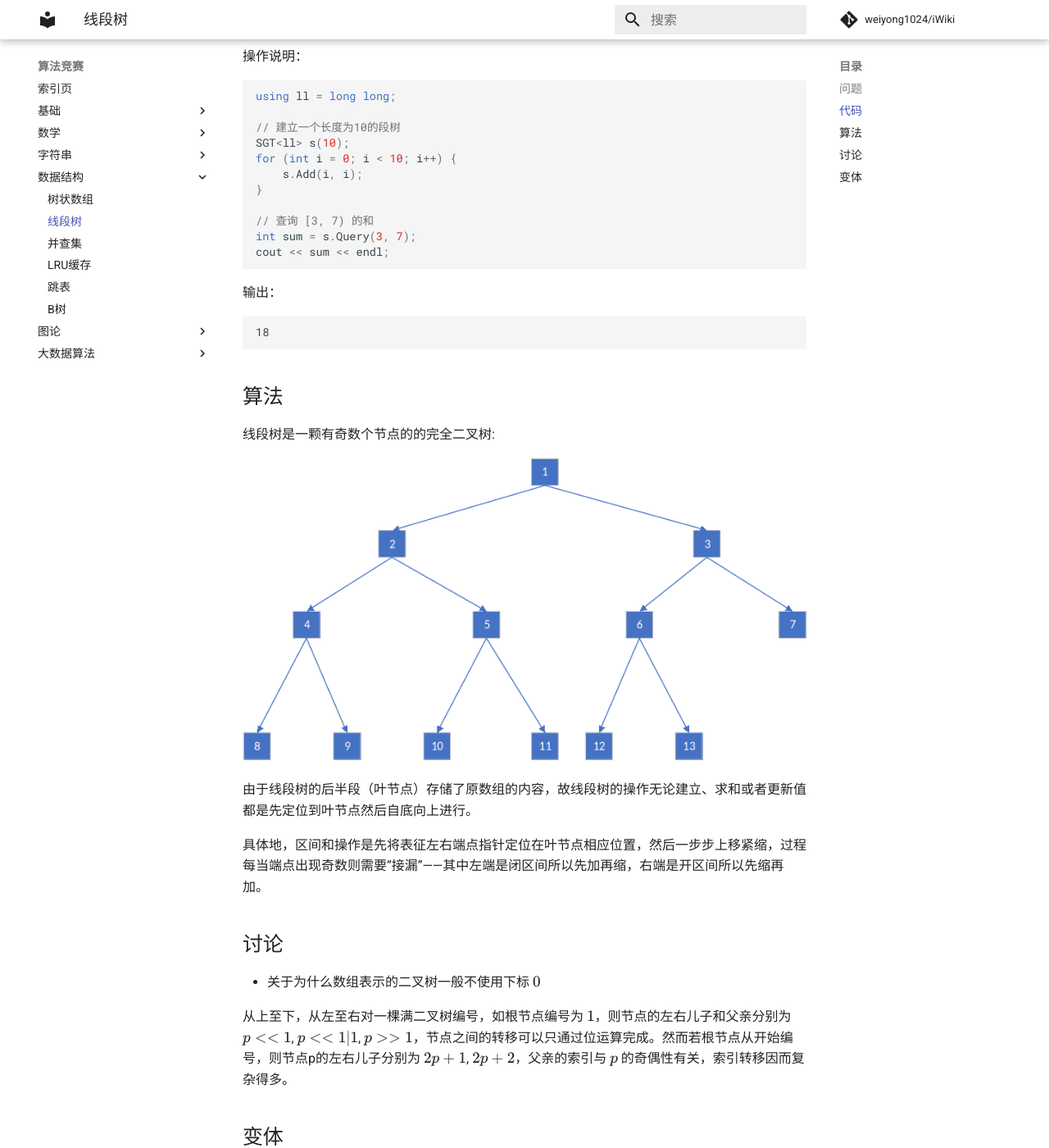
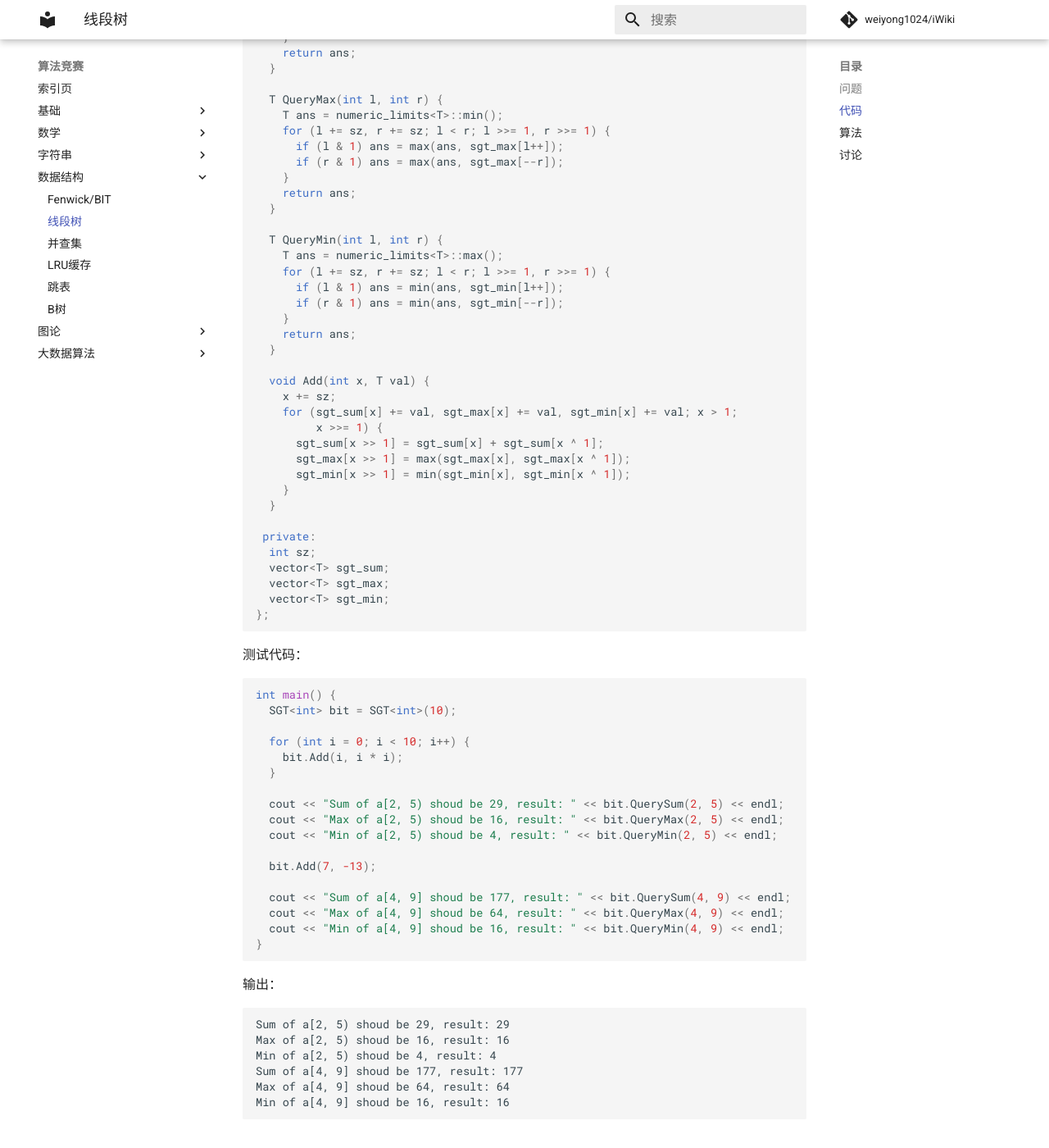
Before and after one commit to weiyong1024/iWiki, an MkDocs documentation site: the page built from docs/competitive_programming/data_structure/segment_tree.md, in a window 1280 px wide and 1400 px high, scrolled down 1096 px. Shown: the whole window at 82% size. Built offline with MkDocs 1.6.1 and Material for MkDocs 9.7.7, drawn with Linux system fonts in a browser that asks for light colours; formulas are drawn with MathJax 3; comment, search, counter and statistics services are not loaded; some of the changed text lies outside the part shown.

Commit message:
update base data strcuture

````diff
--- a/docs/competitive_programming/data_structure/segment_tree.md
+++ b/docs/competitive_programming/data_structure/segment_tree.md
@@ -1,67 +1,117 @@
 # 线段树
-相较Fenwick树，线段树除了支持在 $O(\log n)$ 时间内更新制定元素和计算区间和以外，还支持在 $O(\log n)$ 时间内计算区间最值，但为此多付出了 $O(n)$ 的空间开销。
+相较Fenwick/BIT，线段树除了支持在 $O(\log n)$ 时间内更新指定元素和计算区间和以外，还支持在 $O(\log n)$ 时间内计算区间最值，但为此多付出了 $O(n)$ 的空间开销。
 
 
 ## 问题
-给定长度为 $n$ 的序列 $v$ ，要求在 $O(\log n)$ 的时间内完成如下操作：
+给定长度为 $n$ 的序列 $a$ ，要求在 $O(\log n)$ 的时间内完成如下操作：
 
-* 更新单个元素 $v[i]$ 的值
+* $Add(i, delta)$ - 在指定项 $a[i]$ 上增加 $delta$
 
-* 查询位于区间 $[l, r)$ 的元素和
+* $QuerySum(l, r)$ - 查询位于区间 $[l, r)$ 的元素和
+
+* $QueryMax(l, r)$ - 查询位于区间 $[l, r)$ 的元素最大值
+
+* $QueryMin(l, r)$ - 查询位于区间 $[l, r)$ 的元素最小值
 
 
 ## 代码
-用于维护区间求和的线段树：
-
 ```cpp
 template <typename T>
 class SGT {
-   public:
-    SGT() {}
-    SGT(int _sz) : sz(_sz) { sgt = vector<T>(sz << 1, 0); }
-    SGT(vector<T> arr) : sz((int)arr.size()) {
-        sgt = vector<T>(sz << 1, 0);
-        for (int i = 0; i < sz; i++) this->Add(i, arr[i]);
+ public:
+  SGT() {}
+
+  SGT(int _sz) : sz(_sz) {
+    sgt_sum = vector<T>(sz << 1, 0);
+    sgt_max = vector<T>(sz << 1, 0);
+    sgt_min = vector<T>(sz << 1, 0);
+  }
+
+  SGT(vector<T> arr) : sz((int)arr.size()) {
+    sgt_sum = vector<T>(sz << 1, 0);
+    sgt_max = vector<T>(sz << 1, 0);
+    sgt_min = vector<T>(sz << 1, 0);
+    for (int i = 0; i < sz; i++) {
+      this->Add(i, arr[i]);
     }
-    T Query(int l, int r) {
-        T ans = 0;
-        for (l += sz, r += sz; l < r; l >>= 1, r >>= 1) {
-            if (l & 1) ans += sgt[l++];
-            if (r & 1) ans += sgt[--r];
-        }
-        return ans;
+  }
+
+  T QuerySum(int l, int r) {
+    T ans = 0;
+    for (l += sz, r += sz; l < r; l >>= 1, r >>= 1) {
+      if (l & 1) ans += sgt_sum[l++];
+      if (r & 1) ans += sgt_sum[--r];
     }
-    void Add(int x, T val) {
-        for (sgt[x += sz] += val; x > 1; x >>= 1)
-            sgt[x >> 1] = sgt[x] + sgt[x ^ 1];
+    return ans;
+  }
+
+  T QueryMax(int l, int r) {
+    T ans = numeric_limits<T>::min();
+    for (l += sz, r += sz; l < r; l >>= 1, r >>= 1) {
+      if (l & 1) ans = max(ans, sgt_max[l++]);
+      if (r & 1) ans = max(ans, sgt_max[--r]);
     }
+    return ans;
+  }
 
-   private:
-    int sz;
-    vector<T> sgt;
+  T QueryMin(int l, int r) {
+    T ans = numeric_limits<T>::max();
+    for (l += sz, r += sz; l < r; l >>= 1, r >>= 1) {
+      if (l & 1) ans = min(ans, sgt_min[l++]);
+      if (r & 1) ans = min(ans, sgt_min[--r]);
+    }
+    return ans;
+  }
+
+  void Add(int x, T val) {
+    x += sz;
+    for (sgt_sum[x] += val, sgt_max[x] += val, sgt_min[x] += val; x > 1;
+         x >>= 1) {
+      sgt_sum[x >> 1] = sgt_sum[x] + sgt_sum[x ^ 1];
+      sgt_max[x >> 1] = max(sgt_max[x], sgt_max[x ^ 1]);
+      sgt_min[x >> 1] = min(sgt_min[x], sgt_min[x ^ 1]);
+    }
+  }
+
+ private:
+  int sz;
+  vector<T> sgt_sum;
+  vector<T> sgt_max;
+  vector<T> sgt_min;
 };
 ```
 
-操作说明：
+测试代码：
 
 ```cpp
-using ll = long long;
+int main() {
+  SGT<int> bit = SGT<int>(10);
 
-// 建立一个长度为10的段树
-SGT<ll> s(10);
-for (int i = 0; i < 10; i++) {
-    s.Add(i, i);
+  for (int i = 0; i < 10; i++) {
+    bit.Add(i, i * i);
+  }
+
+  cout << "Sum of a[2, 5) shoud be 29, result: " << bit.QuerySum(2, 5) << endl;
+  cout << "Max of a[2, 5) shoud be 16, result: " << bit.QueryMax(2, 5) << endl;
+  cout << "Min of a[2, 5) shoud be 4, result: " << bit.QueryMin(2, 5) << endl;
+
+  bit.Add(7, -13);
+
+  cout << "Sum of a[4, 9] shoud be 177, result: " << bit.QuerySum(4, 9) << endl;
+  cout << "Max of a[4, 9] shoud be 64, result: " << bit.QueryMax(4, 9) << endl;
+  cout << "Min of a[4, 9] shoud be 16, result: " << bit.QueryMin(4, 9) << endl;
 }
-
-// 查询 [3, 7) 的和
-int sum = s.Query(3, 7);
-cout << sum << endl;
 ```
 
 输出：
 
 ```
-18
+Sum of a[2, 5) shoud be 29, result: 29
+Max of a[2, 5) shoud be 16, result: 16
+Min of a[2, 5) shoud be 4, result: 4
+Sum of a[4, 9] shoud be 177, result: 177
+Max of a[4, 9] shoud be 64, result: 64
+Min of a[4, 9] shoud be 16, result: 16
 ```
 
 
@@ -76,70 +126,6 @@ cout << sum << endl;
 
 
 ## 讨论
-* 关于为什么数组表示的二叉树一般不使用下标 $0$
+* 为什么数组表示的二叉树一般下标从 $1$ 开始，而不是 $0$
 
-从上至下，从左至右对一棵满二叉树编号，如根节点编号为 $1$，则节点的左右儿子和父亲分别为 $p << 1$, $p << 1 | 1$, $p >> 1$，节点之间的转移可以只通过位运算完成。然而若根节点从开始编号，则节点p的左右儿子分别为 $2p + 1$, $2p + 2$，父亲的索引与 $p$ 的奇偶性有关，索引转移因而复杂得多。
-
-
-## 变体
-用线段树维护、查询区间最值。
-
-最大值
-```cpp
-template <typename T>
-class SGT {
-   public:
-    SGT() {}
-    SGT(int _sz) : sz(_sz) { sgt = vector<T>(sz << 1, 0); }
-    SGT(vector<T> arr) : sz((int)arr.size()) {
-        sgt = vector<T>(sz << 1, 0);
-        for (int i = 0; i < sz; i++) this->Update(i, arr[i]);
-    }
-    T Query(int l, int r) {
-        T ans = numeric_limits<T>::min();
-        for (l += sz, r += sz; l < r; l >>= 1, r >>= 1) {
-            if (l & 1) ans = max(ans, sgt[l++]);
-            if (r & 1) ans = max(ans, sgt[--r]);
-        }
-        return ans;
-    }
-    void Update(int x, T val) {
-        for (sgt[x += sz] = val; x > 1; x >>= 1)
-            sgt[x >> 1] = max(sgt[x], sgt[x ^ 1]);
-    }
-
-   private:
-    int sz;
-    vector<T> sgt;
-};
-```
-
-最小值
-```cpp
-template <typename T>
-class SGT {
-   public:
-    SGT() {}
-    SGT(int _sz) : sz(_sz) { sgt = vector<T>(sz << 1, 0); }
-    SGT(vector<T> arr) : sz((int)arr.size()) {
-        sgt = vector<T>(sz << 1, 0);
-        for (int i = 0; i < sz; i++) this->Update(i, arr[i]);
-    }
-    T Query(int l, int r) {
-        T ans = numeric_limits<T>::max();
-        for (l += sz, r += sz; l < r; l >>= 1, r >>= 1) {
-            if (l & 1) ans = min(ans, sgt[l++]);
-            if (r & 1) ans = min(ans, sgt[--r]);
-        }
-        return ans;
-    }
-    void Update(int x, T val) {
-        for (sgt[x += sz] = val; x > 1; x >>= 1)
-            sgt[x >> 1] = min(sgt[x], sgt[x ^ 1]);
-    }
-
-   private:
-    int sz;
-    vector<T> sgt;
-};
-```
+因为若从 $0$ 开始，则父节点的索引规则需要分类讨论，而从 $1$ 开始则不用。具体地，从上至下，从左至右对一棵满二叉树编号，如根节点编号为 $1$，则节点的左右儿子和父亲分别为 $p << 1$, $p << 1 | 1$, $p >> 1$，节点之间的转移可以只通过位运算完成。然而若根节点从开始编号，则节点p的左右儿子分别为 $2p + 1$, $2p + 2$，父亲的索引与 $p$ 的奇偶性有关，索引转移因而复杂得多。
--- a/mkdocs.yml
+++ b/mkdocs.yml
@@ -54,7 +54,7 @@ nav:
       - 后缀自动机: competitive_programming/string/suffix_automation.md
       - 后缀数组: competitive_programming/string/suffix_array.md
     - 数据结构:
-      - 树状数组: competitive_programming/data_structure/fenwick.md
+      - Fenwick/BIT: competitive_programming/data_structure/fenwick.md
       - 线段树: competitive_programming/data_structure/segment_tree.md
       - 并查集: competitive_programming/data_structure/union_find.md
       - LRU缓存: competitive_programming/data_structure/lru_cache.md
````
Also changed, not shown: docs/competitive_programming/data_structure/fenwick.md (+158 -27 lines), docs/competitive_programming/data_structure/lru_cache.md (+109 -33 lines), docs/competitive_programming/data_structure/union_find.md (+33 -23 lines).
